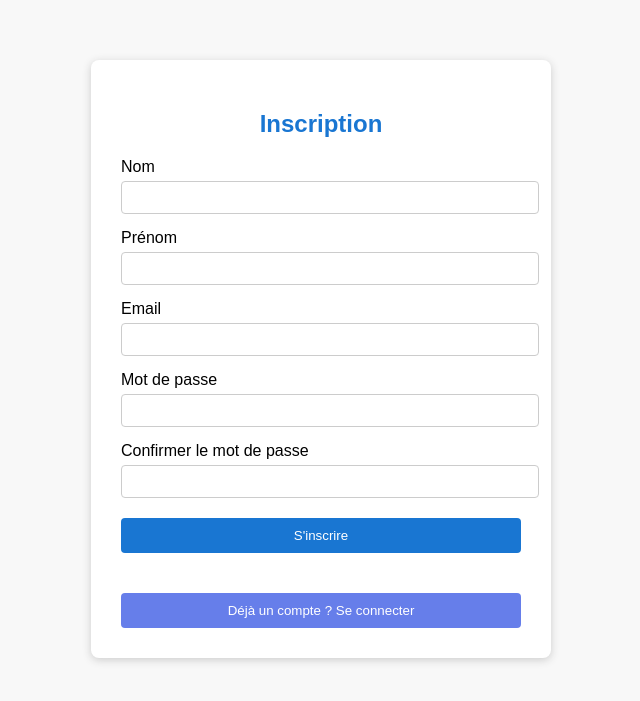
After one commit to ThomasLUXIMON/G11C_A1, a PHP site: page /app/Views/register.html in a window 1280 px wide. The commit adds this page. Shown: the top 701 px of the page, without its empty margins (319-959 px from the left). Run offline with PHP 8.4, Linux system fonts and the light colour scheme.

Commit message:
html register

```diff
--- a/app/Views/login.html
+++ b/app/Views/login.html
@@ -318,6 +318,12 @@
             <p>Connexion en cours...</p>
         </div>
 
+        <div style="text-align:center; margin-top:20px;">
+            <button type="button" class="login-btn" style="background:#1976d2;" onclick="window.location.href='register.html'">
+                Créer un compte
+            </button>
+        </div>
+
         <div class="footer-info">
             <p>Système de gestion sécurisé pour manèges</p>
             <p>© 2025 - Tous droits réservés</p>
--- /dev/null
+++ b/app/Views/login.js
@@ -0,0 +1 @@
+// Fichier supprimé : ce script n'est plus utilisé pour la gestion du login.
--- /dev/null
+++ b/app/Views/register.html
@@ -0,0 +1,47 @@
+<!DOCTYPE html>
+<html lang="fr">
+<head>
+    <meta charset="UTF-8">
+    <title>Inscription</title>
+    <style>
+        body { font-family: Arial, sans-serif; background: #f8f8f8; }
+        .container { max-width: 400px; margin: 60px auto; background: #fff; padding: 30px; border-radius: 8px; box-shadow: 0 2px 8px #ccc; }
+        h2 { text-align: center; color: #1976d2; }
+        label { display: block; margin-top: 15px; }
+        input[type="text"], input[type="email"], input[type="password"] {
+            width: 100%; padding: 8px; margin-top: 5px; border: 1px solid #ccc; border-radius: 4px;
+        }
+        button { width: 100%; margin-top: 20px; padding: 10px; background: #1976d2; color: #fff; border: none; border-radius: 4px; cursor: pointer; }
+        button:hover { background: #1565c0; }
+    </style>
+</head>
+<body>
+    <div class="container">
+        <h2>Inscription</h2>
+        <form method="post" action="app/Controller/register.php" id="registerForm">
+            <label for="nom">Nom</label>
+            <input type="text" id="nom" name="nom" required>
+
+            <label for="prenom">Prénom</label>
+            <input type="text" id="prenom" name="prenom" required>
+
+            <label for="email">Email</label>
+            <input type="email" id="email" name="email" required>
+
+            <label for="password">Mot de passe</label>
+            <input type="password" id="password" name="password" required>
+
+            <label for="confirm_password">Confirmer le mot de passe</label>
+            <input type="password" id="confirm_password" name="confirm_password" required>
+
+            <button type="submit">S'inscrire</button>
+        </form>
+        <div style="text-align:center; margin-top:20px;">
+            <button type="button" style="background:#667eea; color:#fff; border:none; border-radius:4px; padding:10px 20px; cursor:pointer;" onclick="window.location.href='login.html'">
+                Déjà un compte ? Se connecter
+            </button>
+        </div>
+    </div>
+    <script src="/app/Views/register.js"></script>
+</body>
+</html>
--- /dev/null
+++ b/app/Views/register.js
@@ -0,0 +1,37 @@
+document.addEventListener('DOMContentLoaded', function() {
+    const form = document.querySelector('form');
+    form.addEventListener('submit', async function(e) {
+        e.preventDefault();
+        const formData = new FormData(form);
+        const data = Object.fromEntries(formData.entries());
+
+        // Validation simple côté client
+        if (!data.nom || !data.prenom || !data.email || !data.password || !data.confirm_password) {
+            alert('Veuillez remplir tous les champs.');
+            return;
+        }
+        if (data.password !== data.confirm_password) {
+            alert('Les mots de passe ne correspondent pas.');
+            return;
+        }
+
+        try {
+            const response = await fetch('app/Controller/register.php', {
+                method: 'POST',
+                headers: {
+                    'Accept': 'application/json',
+                },
+                body: formData
+            });
+            const result = await response.json();
+            if (result.success) {
+                alert('Inscription réussie ! Redirection vers la connexion...');
+                window.location.href = result.redirect || '/login.html';
+            } else {
+                alert(result.message || 'Erreur lors de l\'inscription');
+            }
+        } catch (error) {
+            alert('Erreur réseau ou serveur.');
+        }
+    });
+});
--- a/index.php
+++ b/index.php
@@ -104,6 +104,12 @@ set_error_handler(function($severity, $message, $file, $line) {
     }
 });
 
+// Rediriger vers la page de connexion si l'utilisateur n'est pas connecté
+if (!isset($_SESSION['user_id'])) {
+    header('Location: app/Views/login.html');
+    exit;
+}
+
 try {
     // Créer les tables si nécessaire (première installation)
     if (defined('DEBUG_MODE') && DEBUG_MODE) {
```
Also changed, not shown: app/Controller/register.php (added, +55 -0 lines), app/Model/Entity/Manege.php (+18 -0 lines), app/Views/errors/404.php (added, +16 -0 lines).
